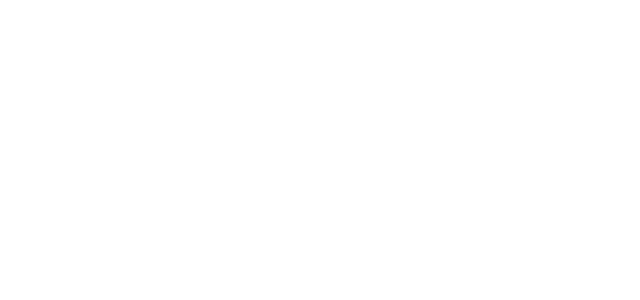
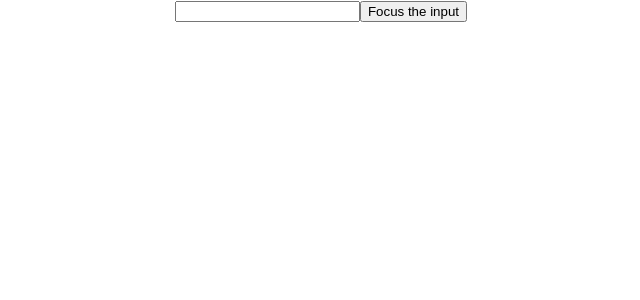
Before and after one commit to seungjoo234/react1-1, a React (Create React App) app in the folder react1-1/: page / in a window 1280 px wide. Shown: the top 300 px of the page, without its empty margins (319-959 px from the left). Built offline with nearby package versions, Linux system fonts and the light colour scheme.

Commit message:
7주차 수업

```diff
--- a/react1-1/src/App.js
+++ b/react1-1/src/App.js
@@ -1,11 +1,14 @@
 import logo from './logo.svg';
 import './App.css';
 import Welcome from './chapter_05/Welcome';
+import NotificationList from './chapter_06/NotificationList';
+import Counter from './Counter';
+import FocusButton from './chapter_07/FocusButton';
 
 function App() {
   return (
     <div className="App">
-      <header className="App-header">
+      {/* <header className="App-header">
         <img src={logo} className="App-logo" alt="logo" />
         <p>
           Edit <code>src/App.js</code> and save to reload.
@@ -21,7 +24,10 @@
       </header>
       <Welcome name="인제"/>
       <Welcome name="순신"/>
-      <Welcome name="강참"/>
+      <Welcome name="강참"/> */}
+      {/* <NotificationList/> */}
+      {/* <Counter/> */}
+      <FocusButton/>
     </div>
   );
 }
--- /dev/null
+++ b/react1-1/src/Counter.jsx
@@ -0,0 +1,26 @@
+import React, {useEffect, useState} from "react"
+
+export default function Counter(props) {
+    const [count, setCount] = useState(0)
+    useEffect(() => {
+        document.title = `총 ${count}번 클릭했습니다.`
+    })
+
+    const [isOnline, setIsOnline] = useState(null)
+
+    function handleStatusChange(status) {
+        setIsOnline(status.setIsOnline)
+    }
+
+    useEffect(() => {
+        // ServerApi.subscribeUserStatu(props.user.id, handleStatusChange)
+        // return () => {
+        //     ServerApi.subscribeUserStatu(props.user.id, handleStatusChange)
+        // }
+    })
+
+    if (isOnline == null) {
+        return '대기 중...'
+    }
+    return isOnline ? '온라인' : '오프라인'
+}
--- a/react1-1/src/chapter_06/NotificationList.jsx
+++ b/react1-1/src/chapter_06/NotificationList.jsx
@@ -37,9 +37,9 @@
                     notifications: notifications,
                 });
             } else {
-                this.setState({
-                    notifications: [],
-                });
+                // this.setState({
+                //     notifications: [], //글이 다 나오고 초기화 시켜줌
+                // });
                 clearInterval(timer);
             }
         }, 1000);
--- /dev/null
+++ b/react1-1/src/chapter_07/FocusButton.jsx
@@ -0,0 +1,15 @@
+import React, {useRef} from "react"
+
+export default function FocusButton (prop) {
+    const inputElem = useRef(null)
+
+    const onButtonClick = () => {
+        inputElem.current.focus()
+    }
+    return (
+        <>
+            <input ref={inputElem} type="text"/>
+            <button onClick={onButtonClick}>Focus the input</button>
+        </>
+    )
+}
--- a/react1-1/src/index.js
+++ b/react1-1/src/index.js
@@ -22,7 +22,7 @@
 
  root.render(
    <React.StrictMode>
-     <NotificationList />
+     <App />
    </React.StrictMode>
  );
 
```
Also changed, not shown: 1 other file (tests, documents, lock files or other folders).
